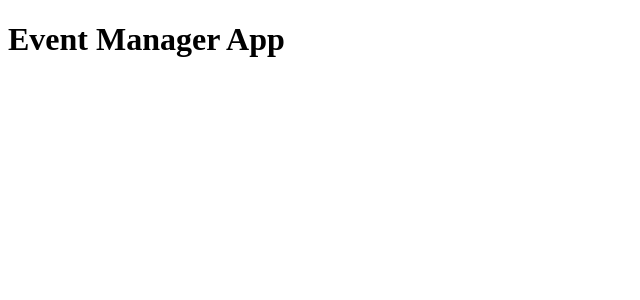
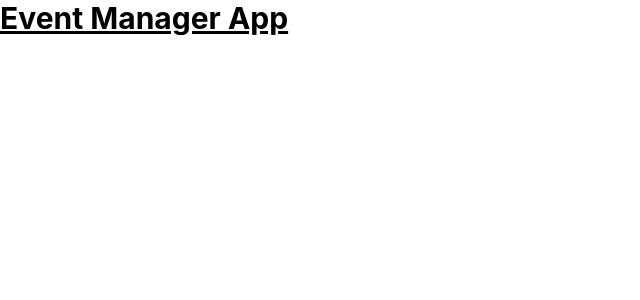
Before and after one commit to chingu-voyages/V63-tier3-team-31, a React (Vite) app in the folder client/: page / in a window 1280 px wide. Shown: the top 300 px of the page, without its empty margins (0-640 px from the left). Built offline with nearby package versions, Linux system fonts and the light colour scheme.

Commit message:
configure tailwind css

```diff
--- a/client/package.json
+++ b/client/package.json
@@ -10,8 +10,10 @@
     "preview": "vite preview"
   },
   "dependencies": {
+    "@tailwindcss/vite": "^4.3.5",
     "react": "^19.3.1",
-    "react-dom": "^19.3.1"
+    "react-dom": "^19.3.1",
+    "tailwindcss": "^4.3.5"
   },
   "devDependencies": {
     "@eslint/js": "^10.0.1",
--- a/client/src/App.tsx
+++ b/client/src/App.tsx
@@ -4,7 +4,7 @@ function App() {
 
   return (
     <>
-      <h1>Event Manager App</h1>
+      <h1 className="text-3xl font-bold underline">Event Manager App</h1>
     </>
   )
 }
--- a/client/src/index.css
+++ b/client/src/index.css
@@ -0,0 +1 @@
+@import "tailwindcss";
--- a/client/vite.config.ts
+++ b/client/vite.config.ts
@@ -1,7 +1,11 @@
 import react from '@vitejs/plugin-react'
 import { defineConfig } from 'vite'
+import tailwindcss from '@tailwindcss/vite'
 
 // https://vite.dev/config/
 export default defineConfig({
-  plugins: [react()],
+  plugins: [
+    react(),
+    tailwindcss()
+  ]
 })
```
